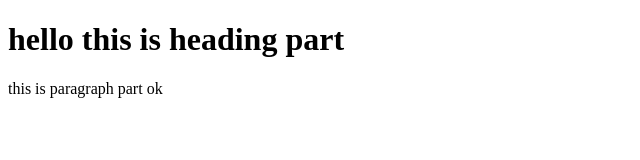
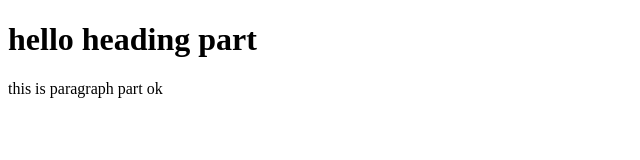
Before and after one commit to adarsh456/new, a plain HTML site: page index.html in a window 1280 px wide. Shown: the whole page, without its empty margins (0-640 px from the left). Drawn offline with Linux system fonts and the light colour scheme.

Commit message:
Update index.html

```diff
--- a/index.html
+++ b/index.html
@@ -6,7 +6,7 @@
     <title>Document</title>
 </head>
 <body>
-    <h1>hello  this is heading part
+    <h1>hello   heading part
 
 </h1>
 <p>this is paragraph part ok </p>
```
